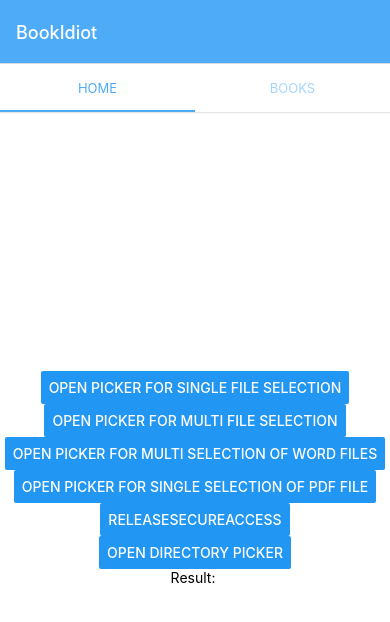
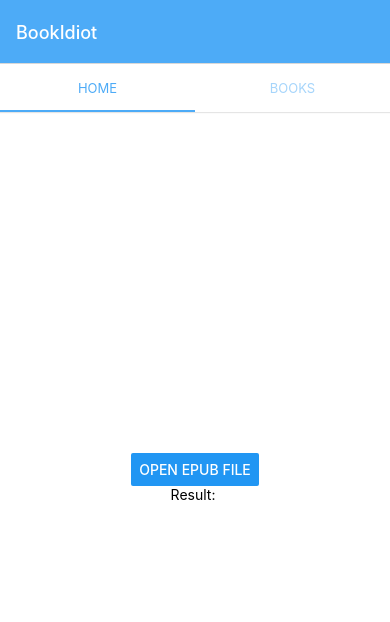
Before and after one commit to Aysnine/BookIdiot, a React Native app: screen /Main in a window 390 px wide. Shown: the top 622 px of the page. Built offline with nearby package versions, Linux system fonts and the light colour scheme.

Commit message:
refactor: home page

```diff
--- a/src/screens/MainScreen.tsx
+++ b/src/screens/MainScreen.tsx
@@ -5,7 +5,6 @@
   DocumentPickerResponse,
   isCancel,
   isInProgress,
-  types,
 } from 'react-native-document-picker';
 
 const mainScreenStyles = StyleSheet.create({
@@ -23,9 +22,6 @@
 });
 
 export function MainScreen() {
-  // const navigation =
-  //   useNavigation<NativeStackNavigationProp<RootParamList, 'Home'>>();
-
   const [result, setResult] = useState<
     Array<DocumentPickerResponse> | DirectoryPickerResponse | undefined | null
   >();
@@ -36,7 +32,7 @@
 
   const handleError = (err: unknown) => {
     if (isCancel(err)) {
-      console.warn('cancelled');
+      // console.warn('cancelled');
       // User cancelled the picker, exit any dialogs or menus and move on
     } else if (isInProgress(err)) {
       console.warn(
@@ -46,11 +42,12 @@
       throw err;
     }
   };
+
   return (
     <SafeAreaView style={mainScreenStyles.container}>
       <View style={mainScreenStyles.container}>
         <Button
-          title="open picker for single file selection"
+          title="Open Epub File"
           onPress={async () => {
             try {
               const pickerResult = await DocumentPicker.pickSingle({
@@ -63,7 +60,7 @@
             }
           }}
         />
-        <Button
+        {/* <Button
           title="open picker for multi file selection"
           onPress={() => {
             DocumentPicker.pick({allowMultiSelection: true})
@@ -107,7 +104,7 @@
           onPress={() => {
             DocumentPicker.pickDirectory().then(setResult).catch(handleError);
           }}
-        />
+        /> */}
 
         <Text selectable>Result: {JSON.stringify(result, null, 2)}</Text>
       </View>
```
